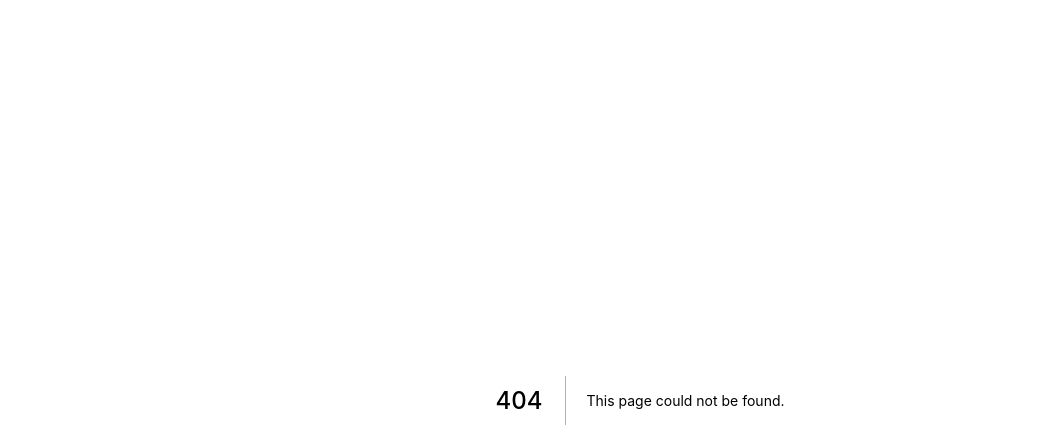
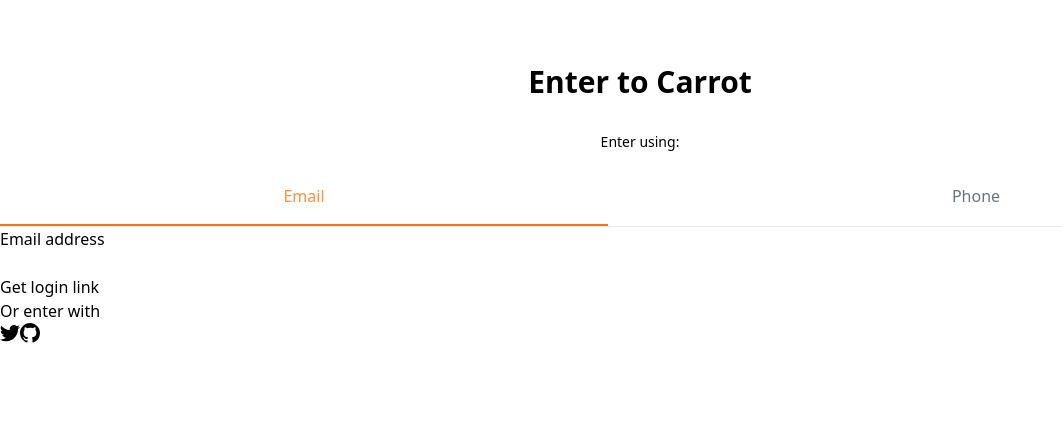
Before and after one commit to flynnpark/carrot-market, a Next.js app: page /enter in a window 1280 px wide. Before the commit this address had no page. Shown: the top 448 px of the page, without its empty margins (0-1062 px from the left). Built offline with nearby package versions, Linux system fonts and the light colour scheme.

Commit message:
5.1 Auth part One

```diff
--- /dev/null
+++ b/pages/enter.tsx
@@ -0,0 +1,98 @@
+import { useState } from 'react';
+
+function classnames(...names: string[]) {
+  return names.join(' ');
+}
+
+export default function Enter() {
+  const [method, setMethod] = useState<'email' | 'phone'>('email');
+  const onEmailClick = () => setMethod('email');
+  const onPhoneClick = () => setMethod('phone');
+  return (
+    <div className="mt-16">
+      <h3 className="text-3xl  font-bold text-center">Enter to Carrot</h3>
+      <div className="mt-8">
+        <div className="flex flex-col items-center">
+          <h5 className="text-sm text-grey-500 font-medium">Enter using:</h5>
+          <div className="mt-8 border-b w-full grid grid-cols-2 gap-16">
+            <button
+              className={classnames(
+                'pb-4 font-medium border-b-2',
+                method === 'email'
+                  ? 'border-b-2 border-orange-500 text-orange-400'
+                  : 'border-transparent text-gray-500'
+              )}
+              onClick={onEmailClick}
+            >
+              Email
+            </button>
+            <button
+              className={classnames(
+                'pb-4 font-medium border-b-2',
+                method === 'phone'
+                  ? 'border-b-2 border-orange-500 text-orange-400'
+                  : 'border-transparent text-gray-500'
+              )}
+              onClick={onPhoneClick}
+            >
+              Phone
+            </button>
+          </div>
+        </div>
+        <form>
+          <label>
+            {method === 'email' ? 'Email address' : null}
+            {method === 'phone' ? 'Phone number' : null}
+          </label>
+          <div>
+            {method === 'email' ? <input type="email" required /> : null}
+            {method === 'phone' ? (
+              <div>
+                <span>+82</span>
+                <input type="number" required />
+              </div>
+            ) : null}
+          </div>
+          <button>
+            {method === 'email' ? 'Get login link' : null}
+            {method === 'phone' ? 'Get one-time password' : null}
+          </button>
+        </form>
+        <div>
+          <div>
+            <div />
+            <div>
+              <span>Or enter with</span>
+            </div>
+          </div>
+          <div>
+            <button>
+              <svg
+                className="w-5 h-5"
+                aria-hidden="true"
+                fill="currentColor"
+                viewBox="0 0 20 20"
+              >
+                <path d="M6.29 18.251c7.547 0 11.675-6.253 11.675-11.675 0-.178 0-.355-.012-.53A8.348 8.348 0 0020 3.92a8.19 8.19 0 01-2.357.646 4.118 4.118 0 001.804-2.27 8.224 8.224 0 01-2.605.996 4.107 4.107 0 00-6.993 3.743 11.65 11.65 0 01-8.457-4.287 4.106 4.106 0 001.27 5.477A4.073 4.073 0 01.8 7.713v.052a4.105 4.105 0 003.292 4.022 4.095 4.095 0 01-1.853.07 4.108 4.108 0 003.834 2.85A8.233 8.233 0 010 16.407a11.616 11.616 0 006.29 1.84" />
+              </svg>
+            </button>
+            <button>
+              <svg
+                className="w-5 h-5"
+                aria-hidden="true"
+                fill="currentColor"
+                viewBox="0 0 20 20"
+              >
+                <path
+                  fillRule="evenodd"
+                  d="M10 0C4.477 0 0 4.484 0 10.017c0 4.425 2.865 8.18 6.839 9.504.5.092.682-.217.682-.483 0-.237-.008-.868-.013-1.703-2.782.605-3.369-1.343-3.369-1.343-.454-1.158-1.11-1.466-1.11-1.466-.908-.62.069-.608.069-.608 1.003.07 1.531 1.032 1.531 1.032.892 1.53 2.341 1.088 2.91.832.092-.647.35-1.088.636-1.338-2.22-.253-4.555-1.113-4.555-4.951 0-1.093.39-1.988 1.029-2.688-.103-.253-.446-1.272.098-2.65 0 0 .84-.27 2.75 1.026A9.564 9.564 0 0110 4.844c.85.004 1.705.115 2.504.337 1.909-1.296 2.747-1.027 2.747-1.027.546 1.379.203 2.398.1 2.651.64.7 1.028 1.595 1.028 2.688 0 3.848-2.339 4.695-4.566 4.942.359.31.678.921.678 1.856 0 1.338-.012 2.419-.012 2.747 0 .268.18.58.688.482A10.019 10.019 0 0020 10.017C20 4.484 15.522 0 10 0z"
+                  clipRule="evenodd"
+                />
+              </svg>
+            </button>
+          </div>
+        </div>
+      </div>
+    </div>
+  );
+}
--- a/pages/index.tsx
+++ b/pages/index.tsx
@@ -1,11 +1,7 @@
 import type { NextPage } from 'next';
 
 const Home: NextPage = () => {
-  return (
-    <div className="dark:md:hover:bg-teal-400 bg-[url('/vercel.svg')]">
-      <h2 className="text-[97851px] text-[#000]">Hello</h2>
-    </div>
-  );
+  return null;
 };
 
 export default Home;
```
